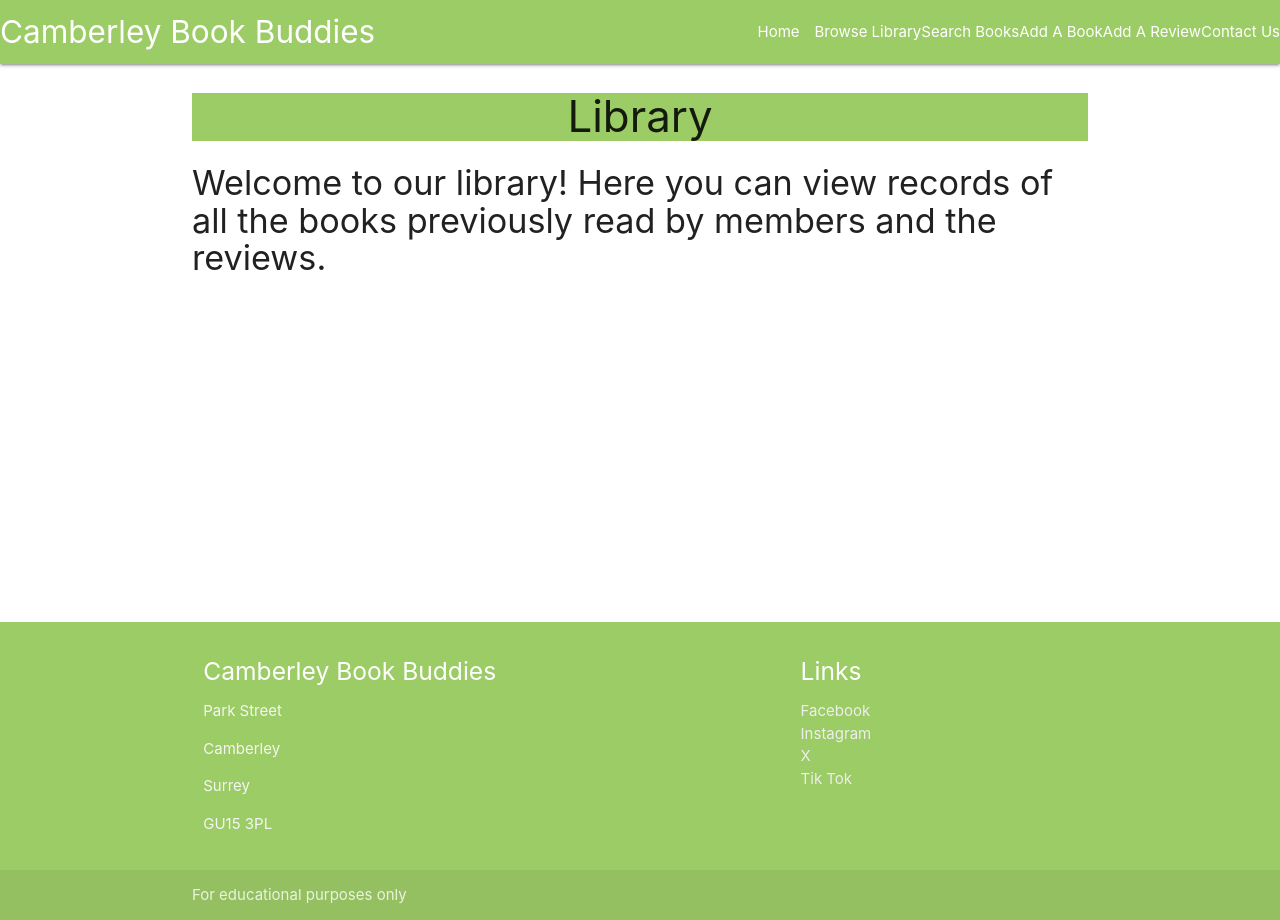
After one commit to JCook22/camberley-book-buddies, a Flask app: template camberleybookbuddies/templates/library.html in a window 1280 px wide. The commit adds this page. Run offline with Flask 2, Linux system fonts and the light colour scheme; the template is opened without the code that fills it, so the values that code supplies are empty.

Commit message:
Update existing templates and addd remaining pages

```diff
--- a/camberleybookbuddies/templates/add.html
+++ b/camberleybookbuddies/templates/add_book.html
@@ -5,7 +5,7 @@
 
 <section>
     <div>
-        <h4>Cant find your latest read in our records? Fill in the form below to add it to the library.</h4>
+        <h4>Want to add your latest read? Fill in the form below to add it to the library.</h4>
     </div>
     <form>
 
--- a/camberleybookbuddies/templates/review.html
+++ b/camberleybookbuddies/templates/add_review.html
@@ -1,7 +1,7 @@
 {% extends "base.html" %}
 {% block content %}
 
-<h3 class="light-green lighten-1 center-align">Review A Book</h3>
+<h3 class="light-green lighten-1 center-align">Add A Review</h3>
 
 <section>
     <div>
--- a/camberleybookbuddies/templates/base.html
+++ b/camberleybookbuddies/templates/base.html
@@ -16,16 +16,20 @@
             <a href="#" data-target="mobile-demo" class="sidenav-trigger"><i class="fas fa-bars"></i></a>
             <ul class="right hide-on-med-and-down">
                 <li><a href="{{ url_for('home') }}">Home</a></li>
+                <li><a href=""></a>Browse Library</li>
                 <li><a href=""></a>Search Books</li>
                 <li><a href=""></a>Add A Book</li>
+                <li><a href=""></a>Add A Review</li>
                 <li><a href=""></a>Contact Us</li>
             </ul>
             </div>
         </nav>
         <ul class="sidenav" id="mobile-demo">
             <li><a href="{{ url_for('home') }}">Home</a></li>>
+            <li><a href=""></a>Browse Library</li>
             <li><a href=""></a>Search Books</li>
             <li><a href=""></a>Add A Book</li>
+            <li><a href=""></a>Add A Review</li>
             <li><a href=""></a>Contact Us</li>
         </ul>
     </header>
--- /dev/null
+++ b/camberleybookbuddies/templates/library.html
@@ -0,0 +1,15 @@
+{% extends "base.html" %}
+{% block content %}
+
+<h3 class="light-green lighten-1 center-align">Library</h3>
+
+<section>
+    <div>
+        <h4>Welcome to our library! Here you can view records of all the books previously read by members and the reviews.</h4>
+    </div>
+    <div class="library">
+
+    </div>
+</section>
+
+{% endblock %}
--- a/camberleybookbuddies/templates/search.html
+++ b/camberleybookbuddies/templates/search.html
@@ -5,7 +5,7 @@
 
 <section>
     <div>
-        <h4>You can browse the entirety of our library below, if you are looking for a particular book or author you can use the search field provided.</h4>
+        <h4>If you are looking for a particular book or author you can use the search field provided.</h4>
     </div>
     <input>
     <div class="results">
```
Also changed, not shown: camberleybookbuddies/templates/edit_book.html (added, +15 -0 lines), camberleybookbuddies/templates/edit_review.html (added, +15 -0 lines).
